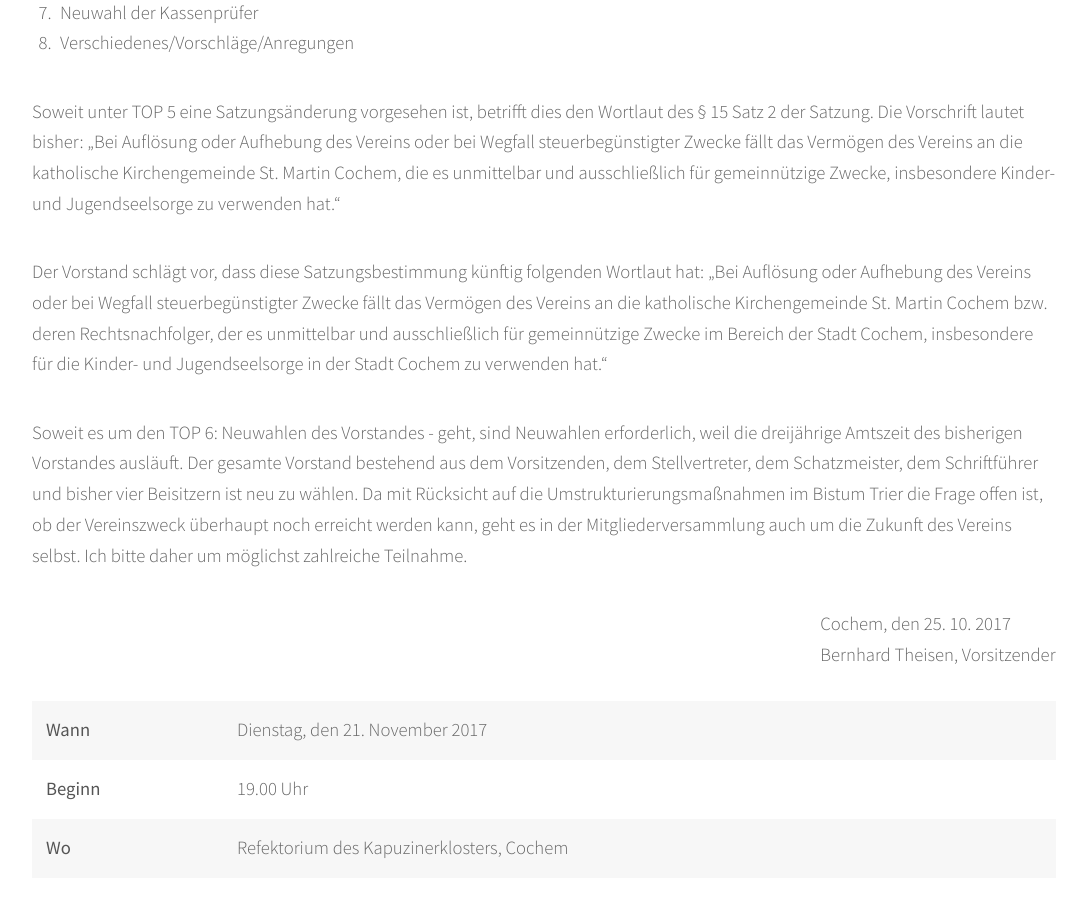
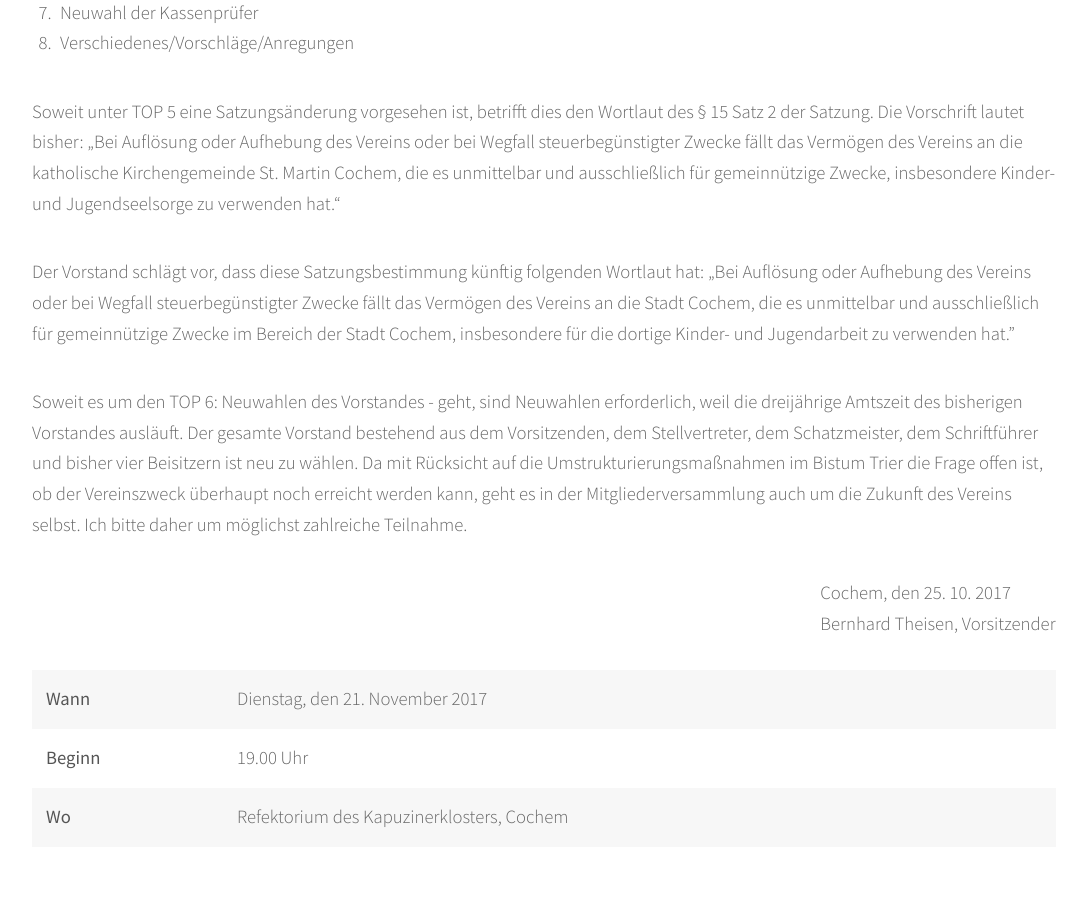
Before and after one commit to hilderoters/foerderverein, a Jekyll site: the page built from _events/2017-10-25-einladung-zur-mitgliederversammlung.md, in a window 1280 px wide and 900 px high, scrolled down 1232 px. Shown: the top 897 px of the window, without its empty margins (48-1135 px from the left). Built offline with Jekyll 4.4.1, drawn with Linux system fonts in a browser that asks for light colours.

Commit message:
Fehlerkorrektur

```diff
--- a/_events/2017-10-25-einladung-zur-mitgliederversammlung.md
+++ b/_events/2017-10-25-einladung-zur-mitgliederversammlung.md
@@ -26,7 +26,7 @@ Die Vorschrift lautet bisher:
 „Bei Auflösung oder Aufhebung des Vereins oder bei Wegfall steuerbegünstigter Zwecke fällt das Vermögen des Vereins an die katholische Kirchengemeinde St. Martin Cochem, die es unmittelbar und ausschließlich für gemeinnützige Zwecke, insbesondere Kinder- und Jugendseelsorge zu verwenden hat.“
 
 Der Vorstand schlägt vor, dass diese Satzungsbestimmung künftig folgenden Wortlaut hat:
-„Bei Auflösung oder Aufhebung des Vereins oder bei Wegfall steuerbegünstigter Zwecke fällt das Vermögen des Vereins an die katholische Kirchengemeinde St. Martin Cochem bzw. deren Rechtsnachfolger, der es unmittelbar und ausschließlich für gemeinnützige Zwecke im Bereich der Stadt Cochem, insbesondere für die Kinder- und Jugendseelsorge in der Stadt Cochem zu verwenden hat.“
+„Bei Auflösung oder Aufhebung des Vereins oder bei Wegfall steuerbegünstigter Zwecke fällt das Vermögen des Vereins an die Stadt Cochem, die es unmittelbar und ausschließlich für gemeinnützige Zwecke im Bereich der Stadt Cochem, insbesondere für die dortige Kinder- und Jugendarbeit zu verwenden hat."
 
 Soweit es um den TOP 6: Neuwahlen des Vorstandes - geht, sind Neuwahlen erforderlich, weil die dreijährige Amtszeit des bisherigen Vorstandes ausläuft. Der gesamte Vorstand bestehend aus dem Vorsitzenden, dem Stellvertreter, dem Schatzmeister, dem Schriftführer und bisher  vier Beisitzern ist neu zu wählen. Da mit Rücksicht auf die Umstrukturierungsmaßnahmen im Bistum Trier die Frage offen ist, ob der Vereinszweck überhaupt noch erreicht werden kann, geht es in der Mitgliederversammlung auch um die Zukunft des Vereins selbst.
 Ich bitte daher um möglichst  zahlreiche Teilnahme.
```
